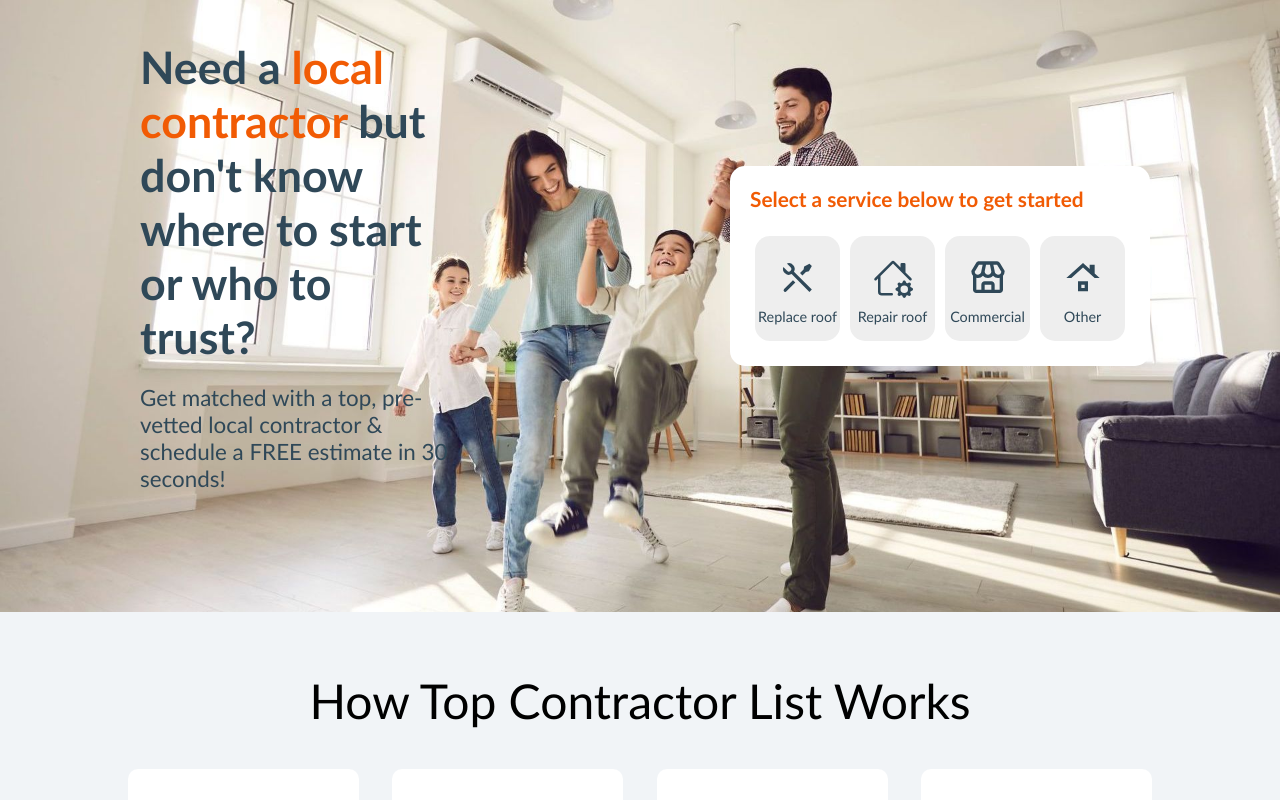
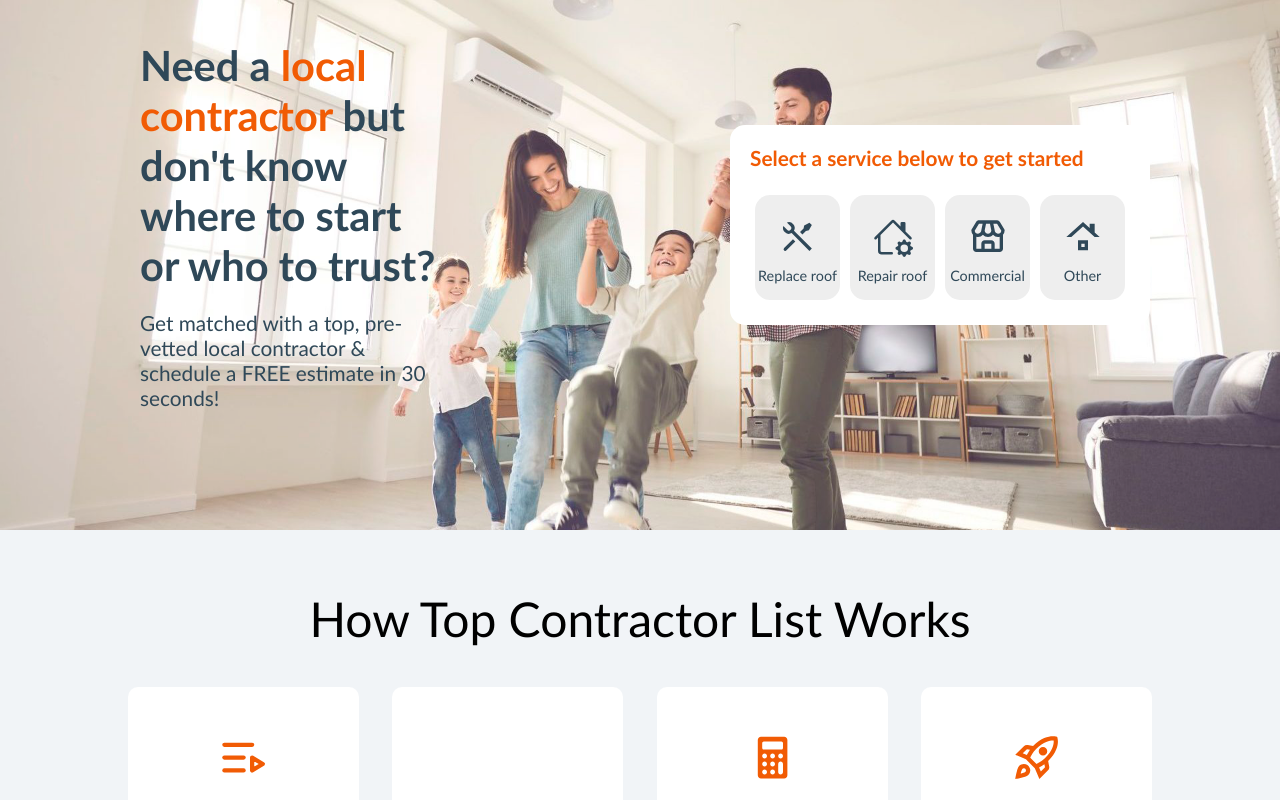
Before and after one commit to ivolevy/top-contactor-react, a React (Create React App) app: page / in a window 1280 px wide. Shown: the top 800 px of the page. Built offline with nearby package versions, Linux system fonts and the light colour scheme; some icons are missing.

Commit message:
new header background

```diff
--- a/src/App.css
+++ b/src/App.css
@@ -17,7 +17,7 @@
 /*HEADER*/
 .header{
   width: 100%;
-  background-image: url(images/header-background.jpeg);
+  background-image: url(images/header-backgrounda.png);
   background-size: cover;
   padding-bottom: 80px;
 }
@@ -41,7 +41,7 @@
 }
 
 .title{
-  font-size: 2.8em;
+  font-size: 2.6em;
   color: var(--color_cls);
   margin-bottom: 20px;
 }
@@ -51,7 +51,7 @@
 }
 
 .htp{
-  font-size: 1.4em;
+  font-size: 1.3em;
   font-weight: lighter;
   color: var(--color_cls);
 }
```
Also changed, not shown: src/images/header-backgrounda.png (added).
